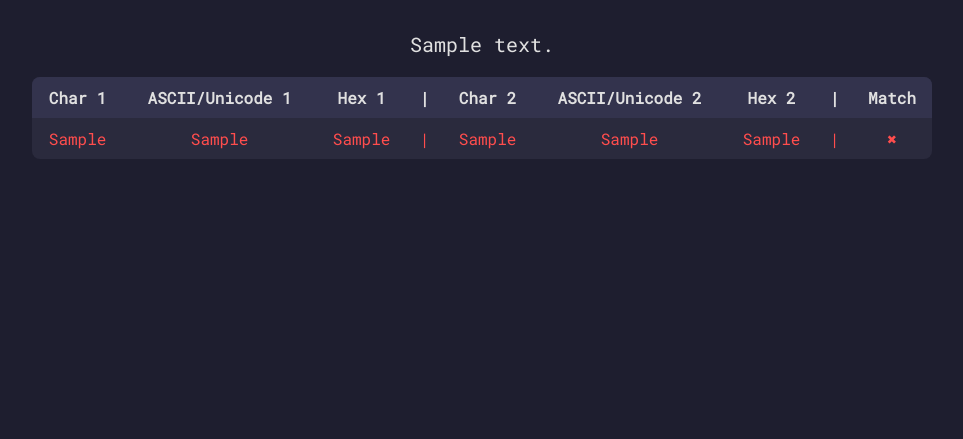
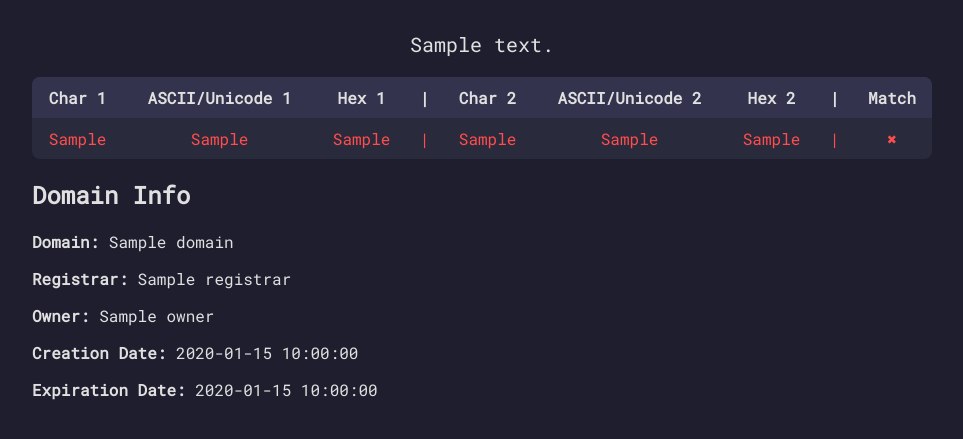
Before and after one commit to tomahawksmail/CompaireStrings, a Flask app: template templates/index.html in a window 1280 px wide. Shown: the part 215-654 px from the top of the page, without its empty margins (158-1121 px from the left). Run offline with Flask 3, Linux system fonts and the light colour scheme; the template is opened without the code that fills it: most values are stand-ins (such as "Sample title", 1, 10 or a date in 2020).

Commit message:
add whois

```diff
--- a/main.py
+++ b/main.py
@@ -1,4 +1,7 @@
 from flask import Flask, render_template, request
+import whois
+import validators
+
 
 app = Flask(__name__)
 
@@ -7,13 +10,28 @@ def compare_strings():
     s1 = s2 = ""
     result = []
     summary = ""
+    domain_info = None
 
     if request.method == "POST":
         s1 = request.form.get("string1", "")
         s2 = request.form.get("string2", "")
 
+        # --- Check if input is a valid domain ---
+        if validators.domain(s1):
+            try:
+                w = whois.whois(s1)
+                domain_info = {
+                    "domain": s1,
+                    "registrar": w.registrar,
+                    "creation_date": (w.creation_date[0].strftime("%Y-%m-%d") if w.creation_date[0] else "N/A"),
+                    "expiration_date": (w.expiration_date[0].strftime("%Y-%m-%d") if w.expiration_date[0] else "N/A"),
+                    "owner": getattr(w, "name", "Not available")
+                }
+            except Exception as e:
+                domain_info = {"error": f"Could not fetch WHOIS info: {e}"}
+
+        # --- Compare strings character by character ---
         max_len = max(len(s1), len(s2))
-
         match = True
         for i in range(max_len):
             c1 = s1[i] if i < len(s1) else ""
@@ -35,8 +53,9 @@ def compare_strings():
 
         summary = "Strings Match ✅" if match else "Strings Do Not Match ❌"
 
-    return render_template("index.html", result=result, s1=s1, s2=s2, summary=summary)
+    return render_template("index.html", result=result, s1=s1, s2=s2,
+                           summary=summary, domain_info=domain_info)
 
 
 if __name__ == "__main__":
-    app.run(debug=False, host="0.0.0.0")
+    app.run(debug=False, host="0.0.0.0", port=4999)
--- /dev/null
+++ b/requirements.txt
@@ -0,0 +1,2 @@
+Flask==3.1.3
+gunicorn==25.1.0
--- a/templates/index.html
+++ b/templates/index.html
@@ -55,6 +55,21 @@
         {% endfor %}
     </table>
     {% endif %}
+    {% if domain_info %}
+<div class="domain-info">
+    <h2>Domain Info</h2>
+    {% if domain_info.error %}
+        <p style="color:#ff5555;">{{ domain_info.error }}</p>
+    {% else %}
+        <p><strong>Domain:</strong> {{ domain_info.domain }}</p>
+        <p><strong>Registrar:</strong> {{ domain_info.registrar }}</p>
+        <p><strong>Owner:</strong> {{ domain_info.owner }}</p>
+        <p><strong>Creation Date:</strong> {{ domain_info.creation_date }}</p>
+        <p><strong>Expiration Date:</strong> {{ domain_info.expiration_date }}</p>
+    {% endif %}
+</div>
+{% endif %}
+
 </div>
 </body>
 </html>
```
Also changed, not shown: 2 other files.
